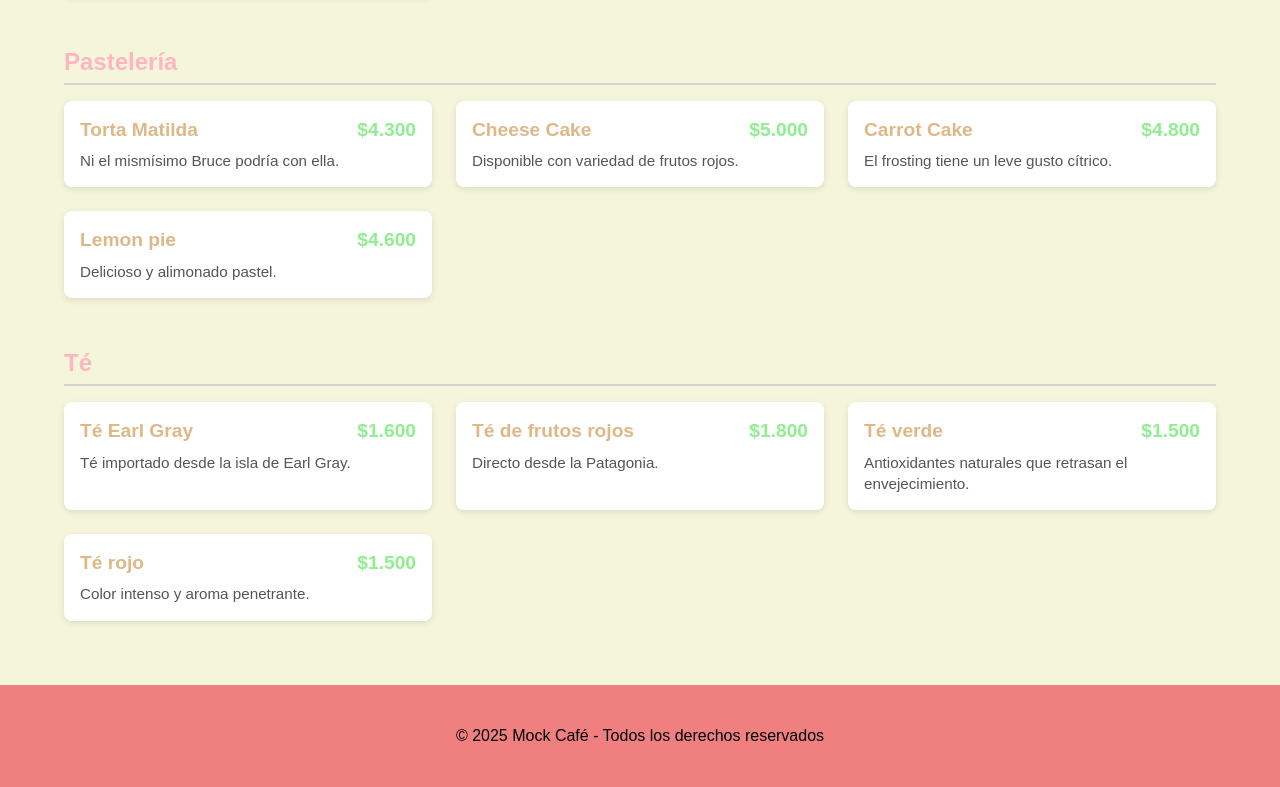
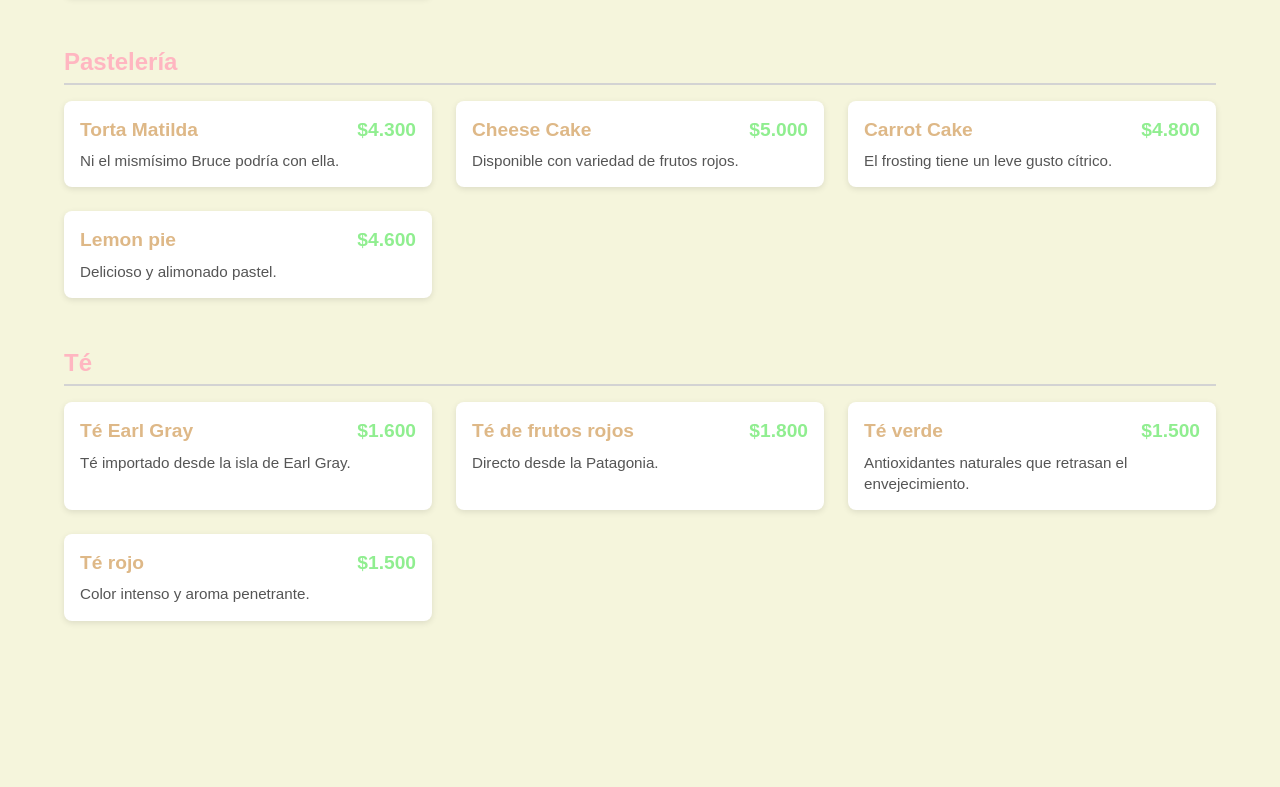
Before and after one commit to valenore3003/introduccion-program, a plain HTML site: page mock-cafe/index.html in a window 1280 px wide. Shown: the part 949-1736 px from the top of the page. After the commit the page ends 1618 px from the top, so only its background shows below. Drawn offline with Linux system fonts and the light colour scheme.

Commit message:
tercer commit

```diff
--- a/mock-cafe/index.html
+++ b/mock-cafe/index.html
@@ -105,9 +105,5 @@
     </section>
 
   </main>
-
-  <footer class="footer">
-    <p>© 2025 Mock Café - Todos los derechos reservados</p>
-  </footer>
 </body>
 </html>
```
